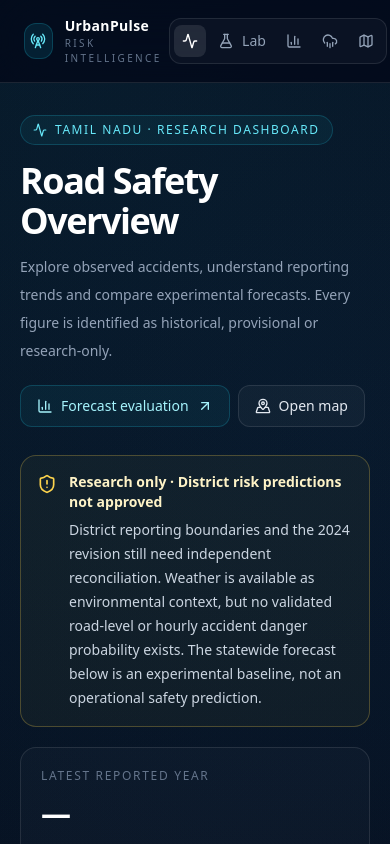
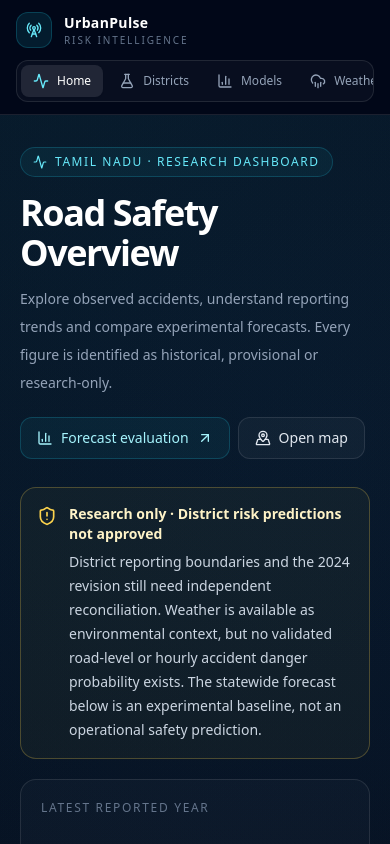
Before and after one commit to Bless2718/UrbanPulse, a Next.js app in the folder apps/web/: page / in a window 390 px wide. Shown: the top 844 px of the page. Built offline with nearby package versions, Linux system fonts and the light colour scheme; no server answers.

Commit message:
feat(ui): unify responsive research navigation with accessible active states

```diff
--- a/apps/web/src/components/SiteNav.tsx
+++ b/apps/web/src/components/SiteNav.tsx
@@ -1,85 +1,57 @@
 import Link from "next/link";
 import { Activity, BarChart3, CloudRain, FlaskConical, Map, RadioTower } from "lucide-react";
 
-type Props = {
-  active?: "dashboard" | "map" | "districts" | "evaluation" | "conditions";
-};
+type Page = "dashboard" | "map" | "districts" | "evaluation" | "conditions";
+type Props = { active?: Page };
+
+const sections = [
+  { id: "dashboard", href: "/", label: "Dashboard", short: "Home", icon: Activity },
+  { id: "districts", href: "/forecast/districts", label: "District Lab", short: "Districts", icon: FlaskConical },
+  { id: "evaluation", href: "/forecast/evaluation", label: "Evaluation", short: "Models", icon: BarChart3 },
+  { id: "conditions", href: "/conditions", label: "Live Conditions", short: "Weather", icon: CloudRain },
+  { id: "map", href: "/map", label: "Map", short: "Map", icon: Map },
+] as const;
 
 export default function SiteNav({ active = "dashboard" }: Props) {
   return (
-    <div className="border-b border-white/10 bg-slate-950/70 backdrop-blur-xl">
-      <div className="mx-auto flex max-w-7xl items-center justify-between px-6 py-4 lg:px-8">
-        <Link href="/" className="flex items-center gap-3">
-          <div className="grid h-9 w-9 place-items-center rounded-xl border border-cyan-400/20 bg-cyan-400/10">
+    <header className="sticky top-0 z-40 border-b border-white/10 bg-slate-950/90 backdrop-blur-xl">
+      <div className="mx-auto flex max-w-7xl flex-wrap items-center justify-between gap-x-4 gap-y-3 px-4 py-3 sm:flex-nowrap sm:px-6 lg:px-8">
+        <Link
+          href="/"
+          className="inline-flex shrink-0 items-center gap-3 rounded-lg focus-visible:outline focus-visible:outline-2 focus-visible:outline-cyan-300"
+          aria-label="UrbanPulse home"
+        >
+          <span className="grid h-9 w-9 place-items-center rounded-xl border border-cyan-400/20 bg-cyan-400/10">
             <RadioTower className="h-4 w-4 text-cyan-300" />
-          </div>
-          <div>
-            <div className="text-sm font-semibold tracking-wide text-white">UrbanPulse</div>
-            <div className="text-[10px] uppercase tracking-[0.24em] text-slate-500">Risk intelligence</div>
-          </div>
+          </span>
+          <span>
+            <span className="block text-sm font-semibold tracking-wide text-white">UrbanPulse</span>
+            <span className="block text-[10px] uppercase tracking-[0.19em] text-slate-500">Risk intelligence</span>
+          </span>
         </Link>
-
-        <nav className="flex items-center gap-1 rounded-xl border border-white/10 bg-white/[0.03] p-1">
-          <Link
-            href="/"
-            className={`flex items-center gap-2 rounded-lg px-2 py-2 text-sm transition sm:px-3 ${
-              active === "dashboard"
-                ? "bg-white/10 text-white"
-                : "text-slate-400 hover:bg-white/[0.05] hover:text-white"
-            }`}
-          >
-            <Activity className="h-4 w-4" />
-            <span className="hidden sm:inline">Dashboard</span>
-          </Link>
-          <Link
-            href="/forecast/districts"
-            className={`flex items-center gap-2 rounded-lg px-2 py-2 text-sm transition sm:px-3 ${
-              active === "districts"
-                ? "bg-white/10 text-white"
-                : "text-slate-400 hover:bg-white/[0.05] hover:text-white"
-            }`}
-          >
-            <FlaskConical className="h-4 w-4" />
-            <span className="hidden sm:inline">District Lab</span>
-            <span className="sm:hidden">Lab</span>
-          </Link>
-          <Link
-            href="/forecast/evaluation"
-            aria-label="Forecast Evaluation"
-            className={`flex items-center gap-2 rounded-lg px-2 py-2 text-sm transition sm:px-3 ${
-              active === "evaluation"
-                ? "bg-white/10 text-white"
-                : "text-slate-400 hover:bg-white/[0.05] hover:text-white"
-            }`}
-          >
-            <BarChart3 className="h-4 w-4" />
-            <span className="hidden md:inline">Evaluation</span>
-          </Link>
-          <Link
-            href="/conditions"
-            aria-label="Live Conditions"
-            className={`flex items-center gap-2 rounded-lg px-2 py-2 text-sm transition sm:px-3 ${
-              active === "conditions"
-                ? "bg-white/10 text-white"
-                : "text-slate-400 hover:bg-white/[0.05] hover:text-white"
-            }`}
-          >
-            <CloudRain className="h-4 w-4" />
-            <span className="hidden lg:inline">Live Conditions</span>
-          </Link>
-          <Link
-            href="/map"
-            className={`flex items-center gap-2 rounded-lg px-2 py-2 text-sm transition sm:px-3 ${
-              active === "map"
-                ? "bg-white/10 text-white"
-                : "text-slate-400 hover:bg-white/[0.05] hover:text-white"
-            }`}
-          >
-            <Map className="h-4 w-4" />
-            <span className="hidden sm:inline">Map</span>
-          </Link>
+        <nav
+          aria-label="Main navigation"
+          className="flex w-full items-center gap-1 overflow-x-auto rounded-xl border border-white/10 bg-white/[0.03] p-1 sm:w-auto"
+        >
+          {sections.map(({ id, href, label, short, icon: Icon }) => (
+            <Link
+              key={id}
+              href={href}
+              aria-label={label}
+              aria-current={active === id ? "page" : undefined}
+              className={"inline-flex shrink-0 items-center justify-center gap-2 rounded-lg px-3 py-2 text-xs font-medium transition sm:text-sm " +
+                (active === id
+                  ? "bg-white/10 text-white shadow-sm"
+                  : "text-slate-400 hover:bg-white/[0.06] hover:text-white") +
+                " focus-visible:outline focus-visible:outline-2 focus-visible:outline-cyan-300"}
+            >
+              <Icon className={"h-4 w-4 shrink-0 " + (active === id ? "text-cyan-300" : "")} />
+              <span className="sm:hidden">{short}</span>
+              <span className="hidden sm:inline">{label}</span>
+            </Link>
+          ))}
         </nav>
       </div>
-    </div>
+    </header>
   );
 }
```
